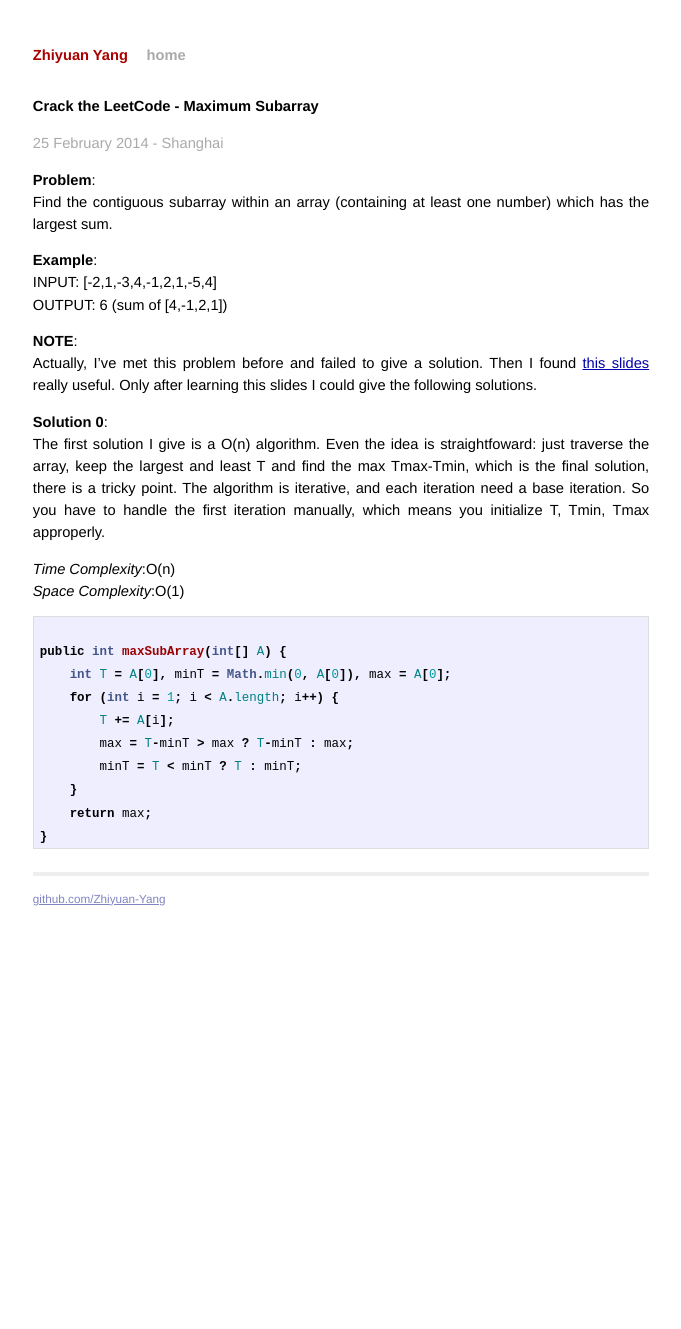
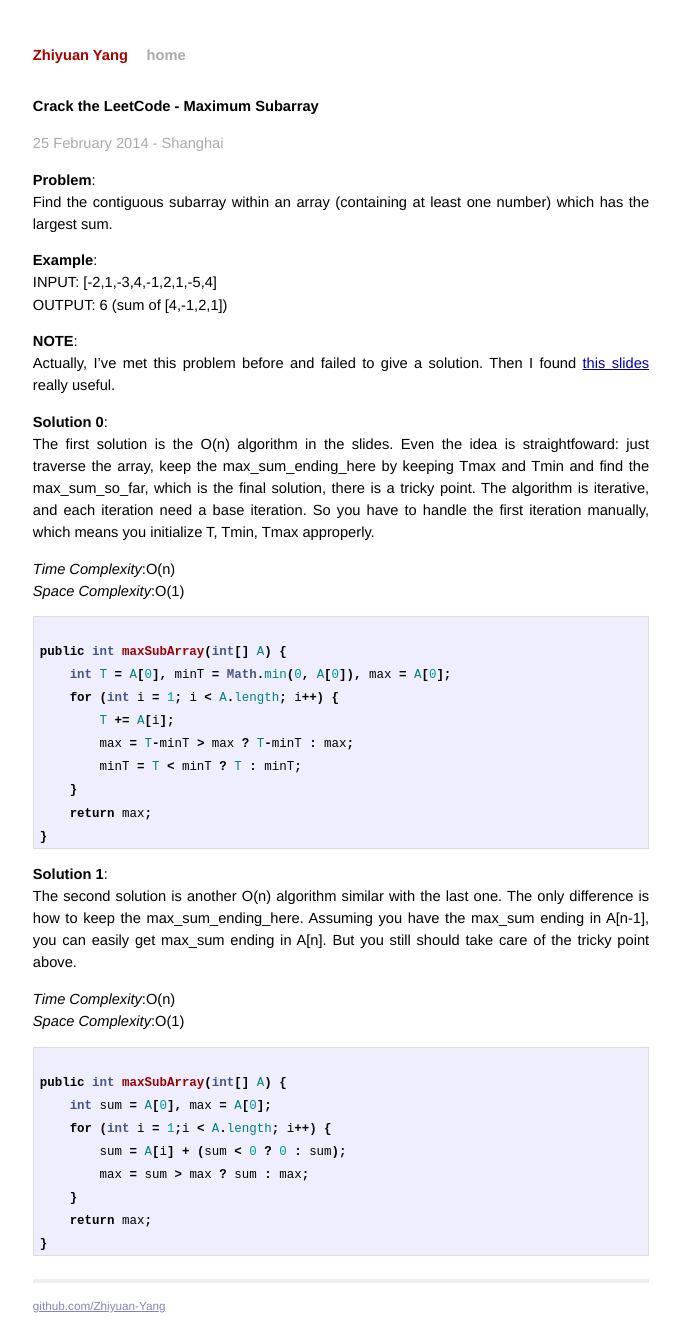
Before and after one commit to BugYang/LeetCode, a Jekyll site: the page built from _posts/2014-02-25-crack-the-leetcode-max-subarray.md, in a window 1280 px wide. Shown: the whole page, without its empty margins (299-980 px from the left). Built offline with Jekyll 4.4.1, drawn with Linux system fonts in a browser that asks for light colours; Markdown is read by kramdown in place of the engine named in the settings; before the commit the page ends 944 px from its top, so only the background shows below that.

Commit message:
add another O(n) solution for max subarray

```diff
--- a/_posts/2014-02-25-crack-the-leetcode-max-subarray.md
+++ b/_posts/2014-02-25-crack-the-leetcode-max-subarray.md
@@ -16,10 +16,10 @@ INPUT: [-2,1,-3,4,-1,2,1,-5,4]
 OUTPUT: 6 (sum of [4,-1,2,1])
 
 **NOTE**:
-Actually, I've met this problem before and failed to give a solution. Then I found [this slides](http://www.cse.ust.hk/faculty/golin/COMP271Sp03/Notes/L02.pdf) really useful. Only after learning this slides I could give the following solutions.
+Actually, I've met this problem before and failed to give a solution. Then I found [this slides](http://www.cse.ust.hk/faculty/golin/COMP271Sp03/Notes/L02.pdf) really useful.
 
 **Solution 0**:
-The first solution I give is a O(n) algorithm. Even the idea is straightfoward: just traverse the array, keep the largest and least T and find the max Tmax-Tmin, which is the final solution, there is a tricky point. The algorithm is iterative, and each iteration need a base iteration. So you have to handle the first iteration manually, which means you initialize T, Tmin, Tmax approperly.
+The first solution is the O(n) algorithm in the slides. Even the idea is straightfoward: just traverse the array, keep the max_sum_ending_here by keeping Tmax and Tmin and find the max_sum_so_far, which is the final solution, there is a tricky point. The algorithm is iterative, and each iteration need a base iteration. So you have to handle the first iteration manually, which means you initialize T, Tmin, Tmax approperly.
 
 *Time Complexity*:O(n)
 *Space Complexity*:O(1)
@@ -35,3 +35,20 @@ public int maxSubArray(int[] A) {
     return max;
 }
 {% endhighlight %}
+
+**Solution 1**:
+The second solution is another O(n) algorithm similar with the last one. The only difference is how to keep the max_sum_ending_here. Assuming you have the max_sum ending in A[n-1], you can easily get max_sum ending in A[n]. But you still should take care of the tricky point above.
+
+*Time Complexity*:O(n)
+*Space Complexity*:O(1)
+
+{% highlight java %}
+public int maxSubArray(int[] A) {
+    int sum = A[0], max = A[0];
+    for (int i = 1;i < A.length; i++) {
+        sum = A[i] + (sum < 0 ? 0 : sum);
+        max = sum > max ? sum : max;
+    }
+    return max;
+}
+{% endhighlight %}
```
